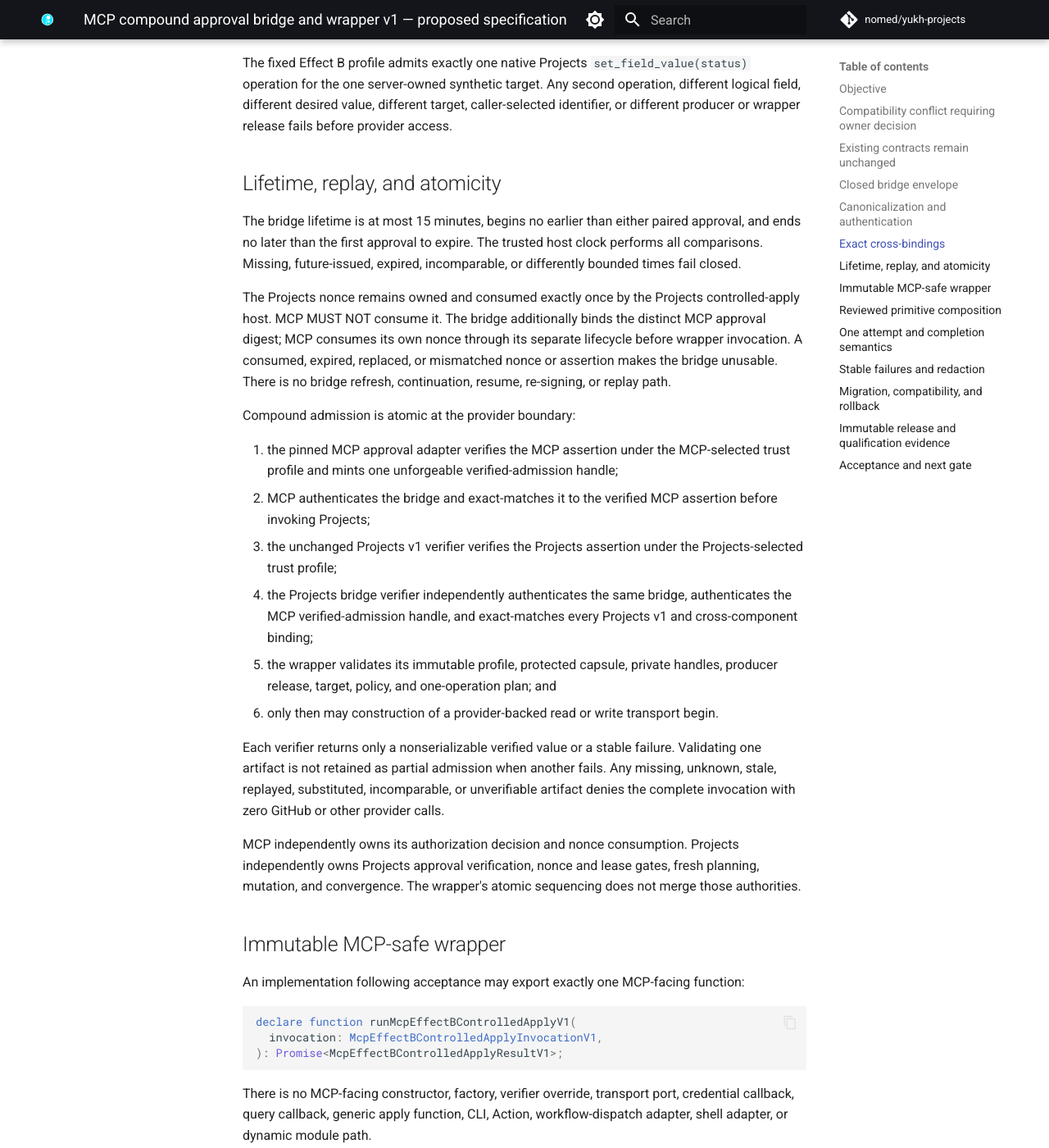
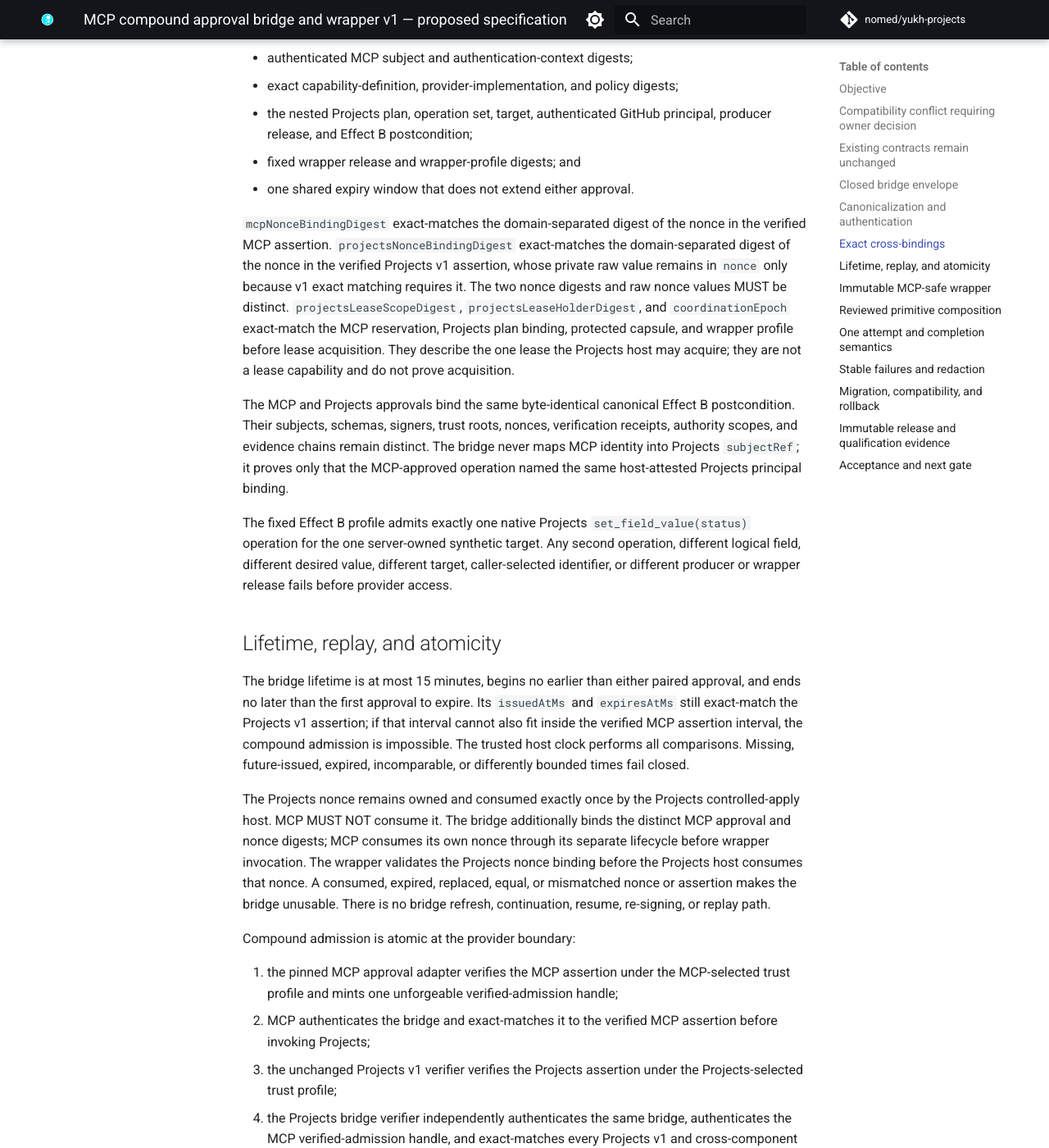
Before and after one commit to nomed/yukh-projects, an MkDocs documentation site: the page built from docs/contracts/mcp-compound-approval-wrapper-v1.md, in a window 1280 px wide and 1400 px high, scrolled down 5014 px. Shown: the whole window at 82% size. Built offline with MkDocs 1.6.1 and Material for MkDocs 9.7.7, drawn with Linux system fonts in a browser that asks for light colours; comment, search, counter and statistics services are not loaded; some of the changed text lies outside the part shown.

Commit message:
docs: bind bridge trust and coordination
Co-authored-by: Copilot App <223556219+Copilot@users.noreply.github.com>

```diff
--- a/docs/contracts/mcp-compound-approval-wrapper-v1.md
+++ b/docs/contracts/mcp-compound-approval-wrapper-v1.md
@@ -183,11 +188,16 @@ signature.
 
 The bridge public key is supplied through a private protected-host handle. A
 key embedded in the bridge, approval, policy, repository, workflow input, or
-MCP request is never trusted. The bridge `issuerRef`, `subjectRef`,
-`trustRootFingerprint`, `keyFingerprint`, lifetime, nonce, and protected
-environment MUST exactly equal the paired Projects v1 claims and trust
-selection. Key rotation is an explicit host-profile change and invalidates
-every outstanding bridge and paired approval.
+MCP request is never trusted. `trustRootFingerprint` is the canonical digest of
+the host-selected Projects trust profile: profile version, exact Ed25519 public
+key fingerprint, and ordered issuer allowlist. It is not taken from either
+approval or from the bridge. The same host-selected trust profile verifies the
+paired Projects v1 approval and bridge. The bridge `issuerRef`, `subjectRef`,
+`keyFingerprint`, lifetime, nonce, and protected environment exact-match the
+corresponding Projects v1 envelope and claims; `trustRootFingerprint`
+exact-matches the separately selected host profile. Key or issuer-allowlist
+rotation is an explicit host-profile change and invalidates every outstanding
+bridge and paired approval.
 
 Private signing keys never enter the wrapper, MCP runtime, repository,
 workflow input, log, output, audit record, or evidence.
@@ -199,14 +209,22 @@ envelope bytes. `mcpApprovalDigest` is SHA-256 of the exact canonical
 authenticated MCP approval bytes accepted by the pinned MCP verifier. Neither
 digest authenticates the underlying artifact by itself.
 
-The paired Projects v1 envelope and bridge MUST exact-match:
+The paired Projects v1 envelope and bridge MUST exact-match every binding that
+exists in v1:
 
 - Projects plan ID and ordered operation-set digest;
 - issuer, `subjectRef`, scope, `environment: apply`, protected environment,
-  issued-at, expiry, nonce, key fingerprint, and trust root;
+  issued-at, expiry, nonce, and key fingerprint.
+
+The bridge MUST additionally exact-match values that are intentionally absent
+from the unchanged v1 schema against their separately authenticated sources:
+
 - the exact preview plan-envelope digest;
 - the exact Projects target and postcondition binding digests; and
-- the independently authority-bound Projects producer release tuple.
+- the independently authority-bound Projects producer release tuple;
+- the host-selected Projects trust-profile fingerprint; and
+- the protected capsule's Coordination epoch, lease-scope digest, and
+  lease-holder digest.
 
 The MCP approval, Projects v1 approval, and bridge MUST exact-match:
 
@@ -217,6 +235,17 @@ The MCP approval, Projects v1 approval, and bridge MUST exact-match:
   principal, producer release, and Effect B postcondition;
 - fixed wrapper release and wrapper-profile digests; and
 - one shared expiry window that does not extend either approval.
+
+`mcpNonceBindingDigest` exact-matches the domain-separated digest of the nonce
+in the verified MCP assertion. `projectsNonceBindingDigest` exact-matches the
+domain-separated digest of the nonce in the verified Projects v1 assertion,
+whose private raw value remains in `nonce` only because v1 exact matching
+requires it. The two nonce digests and raw nonce values MUST be distinct.
+`projectsLeaseScopeDigest`, `projectsLeaseHolderDigest`, and
+`coordinationEpoch` exact-match the MCP reservation, Projects plan binding,
+protected capsule, and wrapper profile before lease acquisition. They describe
+the one lease the Projects host may acquire; they are not a lease capability
+and do not prove acquisition.
 
 The MCP and Projects approvals bind the same byte-identical canonical Effect B
 postcondition. Their subjects, schemas, signers, trust roots, nonces,
@@ -234,16 +263,21 @@ release fails before provider access.
 ## Lifetime, replay, and atomicity
 
 The bridge lifetime is at most 15 minutes, begins no earlier than either paired
-approval, and ends no later than the first approval to expire. The trusted host
-clock performs all comparisons. Missing, future-issued, expired, incomparable,
-or differently bounded times fail closed.
+approval, and ends no later than the first approval to expire. Its
+`issuedAtMs` and `expiresAtMs` still exact-match the Projects v1 assertion; if
+that interval cannot also fit inside the verified MCP assertion interval, the
+compound admission is impossible. The trusted host clock performs all
+comparisons. Missing, future-issued, expired, incomparable, or differently
+bounded times fail closed.
 
 The Projects nonce remains owned and consumed exactly once by the Projects
 controlled-apply host. MCP MUST NOT consume it. The bridge additionally binds
-the distinct MCP approval digest; MCP consumes its own nonce through its
-separate lifecycle before wrapper invocation. A consumed, expired, replaced,
-or mismatched nonce or assertion makes the bridge unusable. There is no bridge
-refresh, continuation, resume, re-signing, or replay path.
+the distinct MCP approval and nonce digests; MCP consumes its own nonce through
+its separate lifecycle before wrapper invocation. The wrapper validates the
+Projects nonce binding before the Projects host consumes that nonce. A
+consumed, expired, replaced, equal, or mismatched nonce or assertion makes the
+bridge unusable. There is no bridge refresh, continuation, resume, re-signing,
+or replay path.
 
 Compound admission is atomic at the provider boundary:
 
```
Also changed, not shown: other parts of docs/contracts/mcp-compound-approval-wrapper-v1.md (+5 -0 lines), docs/security/threat-model.md (+2 -1 lines), 1 other file.
